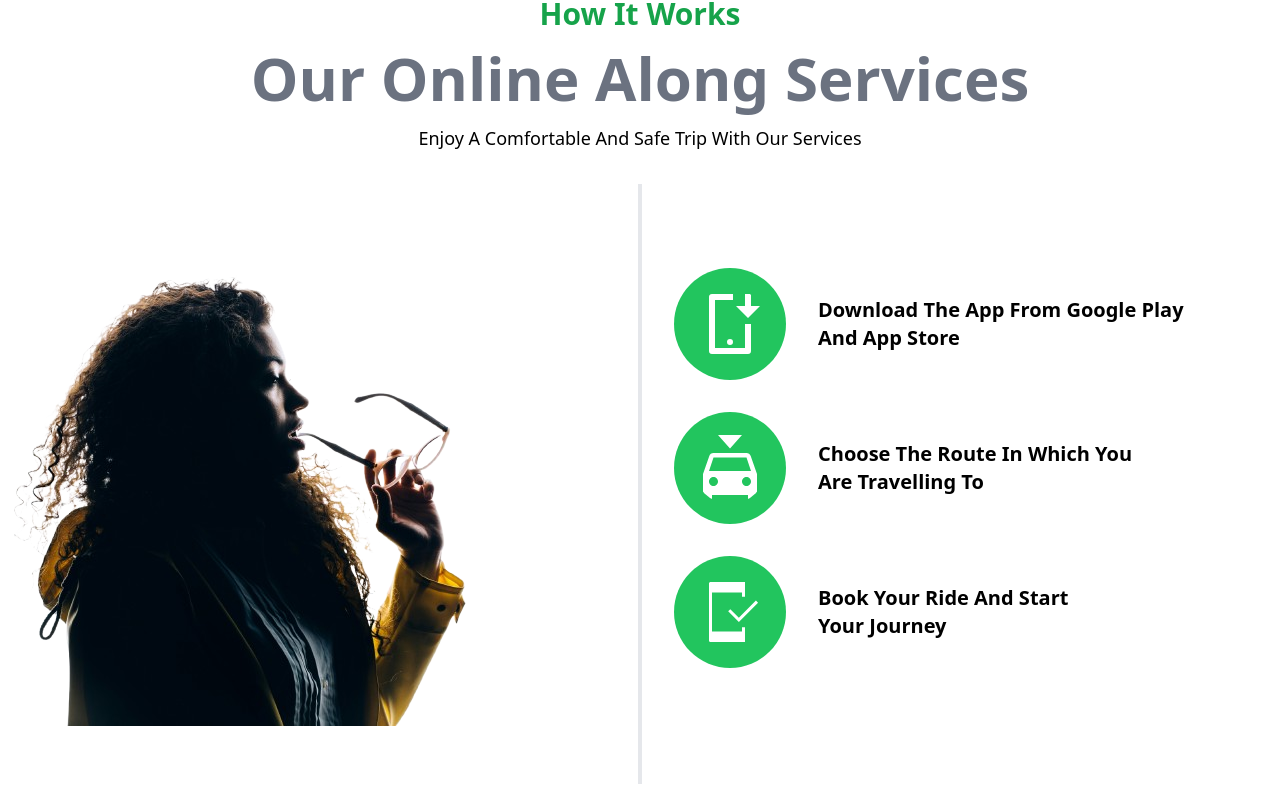
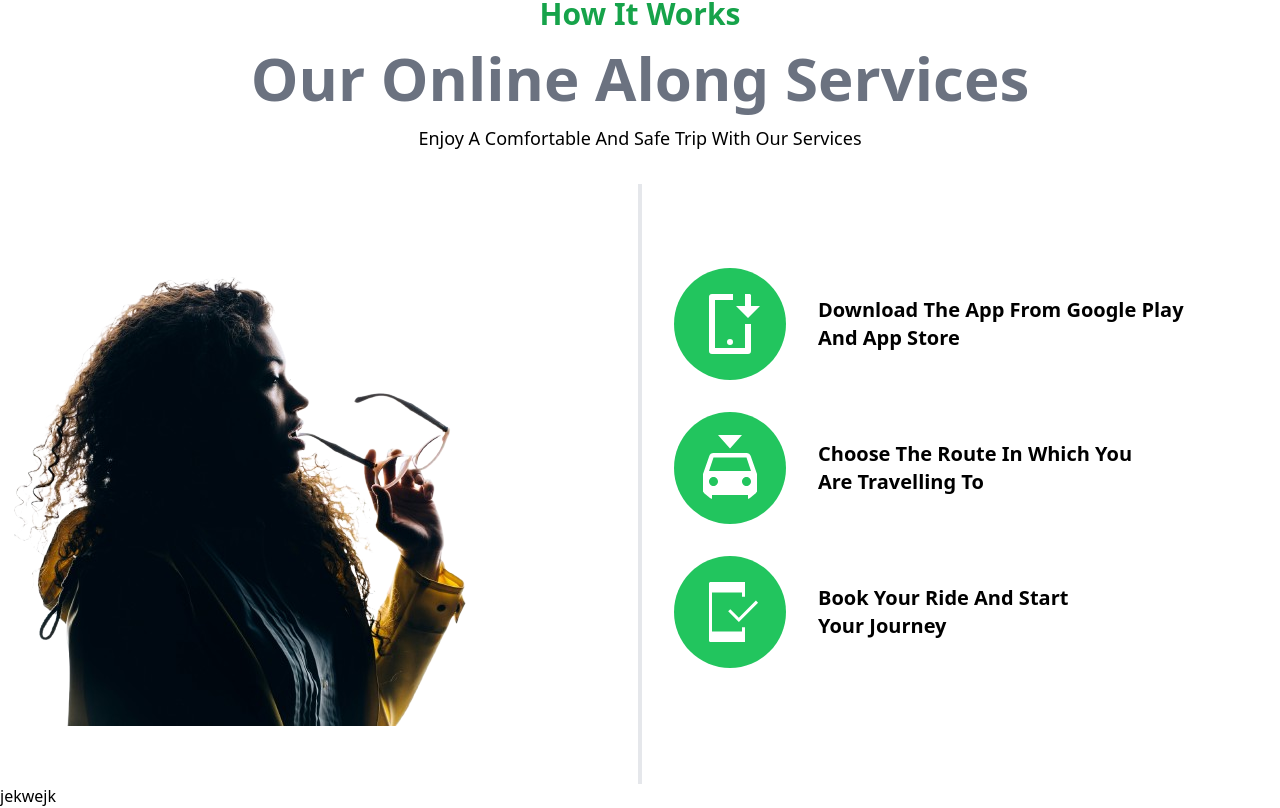
Before and after one commit to techvalleyng/travelplus_landing, a React (Vite) app: page / in a window 1280 px wide. Shown: the part 1268-2076 px from the top of the page. Before the commit the page ends 2052 px from the top, so only its background shows below. Built offline with nearby package versions, Linux system fonts and the light colour scheme; a web font is replaced by a local one.

Commit message:
added Book component

```diff
--- /dev/null
+++ b/src/components/Book.tsx
@@ -0,0 +1,7 @@
+export default function Book() {
+  return (
+    <div>
+      jekwejk
+    </div>
+  )
+}
--- a/src/pages/Home.tsx
+++ b/src/pages/Home.tsx
@@ -1,4 +1,5 @@
 import Background from "../components/Background";
+import Book from "../components/Book";
 import Header from "../components/Header";
 import Services from "../components/Services";
 
@@ -9,6 +10,7 @@ export default function Home() {
       <Header/>
       <Background/>
       <Services/>
+      <Book/>
     </div>
   )
 }
```
